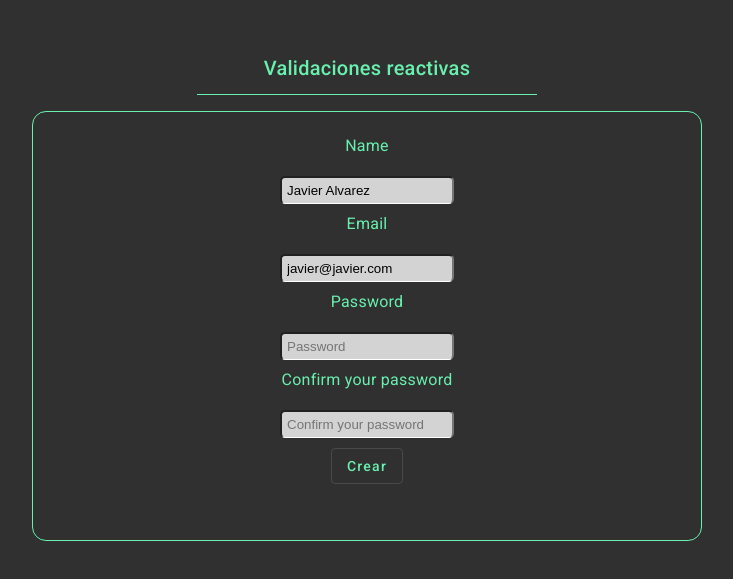
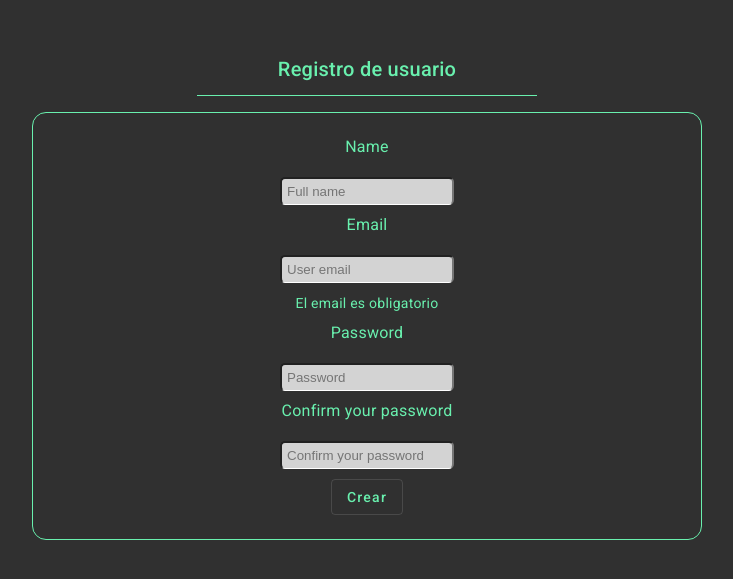
Before and after one commit to Soyjavieralvarez/online-store, an Angular app: page /auth/register in a window 1280 px wide. Shown: the part 109-688 px from the top of the page, without its empty margins (273-1006 px from the left). Built offline with nearby package versions, Linux system fonts and the light colour scheme.

Commit message:
changes baseURL enviroments

```diff
--- a/src/app/auth/pages/register/register.component.html
+++ b/src/app/auth/pages/register/register.component.html
@@ -1,5 +1,5 @@
 <div class="register_form">
-  <h2>Validaciones reactivas</h2>
+  <h2>Registro de usuario</h2>
   <div class="col">
     <form autocomplete="off" [formGroup]="myForm" (ngSubmit)="submitForm()">
       <!---Name-->
@@ -20,9 +20,8 @@
       <div class="form_input">
         <label class="col-sm-3 col-form-label">Email</label>
         <input type="email" class="form-control" placeholder="User email" formControlName="email" />
-        <span class="form-text text-danger" *ngIf="invalidField('email')">
-            Debes poner un email válido
-          </span>
+        {{emailErrorMsg}}
+
       </div>
 
       <!---Password-->
@@ -48,7 +47,7 @@
         </span>
       </div>
       <div class="form_button">
-        <button mat-stroked-button color="accent" type="submit">Crear</button>
+        <button mat-stroked-button color="accent" type="submit" [disabled]="myForm.pending">Crear</button>
       </div>
 
     </form>
--- a/src/app/auth/pages/register/register.component.scss
+++ b/src/app/auth/pages/register/register.component.scss
@@ -1,24 +1,24 @@
-.register_form{
+.register_form {
   background-color: #303030;
-   height:100%;
-    color:#69f0ae;
+  height: 100%;
+  color: #69f0ae;
   display: flex;
   flex-direction: column;
   align-items: center;
   justify-content: center;
 
-    & h2{
-        padding:10px;
+  & h2 {
+    padding: 10px;
     text-align: center;
     border-bottom: solid 1px #69f0ae;
     width: 25%;
   }
 }
 
-.col{
-    padding:20px;
-    height:50%;
-    width:50%;
+.col {
+  padding: 20px;
+  height: auto;
+  width: 50%;
   display: flex;
   flex-direction: column;
   padding: 1em;
@@ -26,40 +26,39 @@
   border-radius: 1em;
 }
 
-.form_input{
+.form_input {
   // border: solid 2px white;
   display: flex;
   flex-direction: column;
   align-items: center;
   justify-content: center;
-    gap:10px;
+  gap: 10px;
   width: 100%;
   text-align: center;
 
-    & label{
-        padding:10px;
+  & label {
+    padding: 10px;
     font-size: medium;
   }
 
-    & input{
-        padding:5px;
+  & input {
+    padding: 5px;
     width: 25%;
     height: 20%;
     border-radius: 5px;
-        background-color:
-        #ffffffc9;
+    background-color: #ffffffc9;
     border-bottom: solid 1px white;
   }
 
-    & span{
-        padding:10px;
-        color:#e11781;
+  & span {
+    padding: 10px;
+    color: #e11781;
     font-size: small;
   }
 }
 
-.form_button{
-    padding:10px;
+.form_button {
+  padding: 10px;
   display: flex;
   align-items: center;
   justify-content: center;
--- a/src/app/auth/pages/register/register.component.ts
+++ b/src/app/auth/pages/register/register.component.ts
@@ -1,8 +1,7 @@
 import { Component, OnInit } from '@angular/core';
 import { FormBuilder, FormControl, FormGroup, Validators } from '@angular/forms';
-import { ValidatorService } from '../../../shared/validator/validator.service';
-
-
+import { EmailValidatorService } from 'src/app/shared/validator/email-validator.service';
+import { ValidatorService } from 'src/app/shared/validator/validator.service';
 
 
 @Component({
@@ -21,22 +20,44 @@ export class RegisterComponent implements OnInit {
 
   myForm: FormGroup = this.fb.group({
     name:['', [ Validators.required, Validators.pattern(this.fullNamePattern) ]],
-    email:['', [ Validators.required, Validators.pattern( this.emailPattern )]],
+    email:['', [ Validators.required, Validators.pattern( this.emailPattern )], [this.emailValidator]],
     password:['', [ Validators.required, Validators.minLength(6)]],
     confirmPassword:['', [ Validators.required]]
   },
   //  {
   //   validators: [this.ValidatorService.equalFields('password', 'confirmPassword')]
   // }
-  )
+  );
 
-constructor ( private fb: FormBuilder ) {}
+
+
+  get emailErrorMsg(){
+    const caso = Object.keys(this.myForm.get("email")?.errors ?? {})[0];
+    switch(caso){
+    case "":
+      return "";
+    case "required":
+      return "El email es obligatorio";
+    case "pattern":
+      return "El email no es válido";
+    case "unique":
+      return "El email ya está registrado";
+    default:
+      return "Error desconocido con este email";
+    }
+  }
+
+constructor ( private fb: FormBuilder,
+              private validatorService: ValidatorService,
+              private emailValidator: EmailValidatorService ) {}
 
 ngOnInit(): void{
-  this.myForm.reset({
-    name:'Javier Alvarez',
-    email:'javier@javier.com'
-  })
+  // this.myForm.reset({
+  //   name:'Javier Alvarez',
+  //   email:'javier@javier.com',
+  //   password:'123456',
+  //   confirmPassword:'123456'
+  // })
 }
 
 invalidField( field:string ) {
@@ -44,9 +65,13 @@ invalidField( field:string ) {
   && this.myForm.get(field)?.touched
 }
 
+
+
 submitForm() {
   console.log(this.myForm.value);
   this.myForm.markAllAsTouched();
 }
 
+
+
 }
--- a/src/app/auth/services/auth.service.ts
+++ b/src/app/auth/services/auth.service.ts
@@ -20,14 +20,14 @@ export class AuthService {
     return {...this._auth!}
   }
 
-  constructor( private hhttp: HttpClient) { }
+  constructor( private http: HttpClient) { }
 
  verifyAuthentication(): Observable<boolean> {
   if (!localStorage.getItem('token')) {
     return of (false) ;
   }
 
-  return this.hhttp.get<Auth>(`${ this.baseURL}/users/1`)
+  return this.http.get<Auth>(`${ this.baseURL}/users/1`)
   .pipe(
     map( auth => {
       this._auth = auth;
@@ -37,7 +37,7 @@ export class AuthService {
  }
 
   login() {
-    return this.hhttp.get<Auth>(`${ this.baseURL}/users/1`)
+    return this.http.get<Auth>(`${ this.baseURL}/users/1`)
     .pipe(
       tap( auth => this._auth = auth),
       tap( auth => localStorage.setItem('token', auth.id)),
--- a/src/app/products/pages/list/list.component.scss
+++ b/src/app/products/pages/list/list.component.scss
@@ -26,6 +26,7 @@
             width: 100%;
             margin: 0 auto;
             margin-bottom: 10px;
+            justify-content: center;
 
             & .mat-card{
                 margin-top:20px;
--- /dev/null
+++ b/src/app/shared/validator/email-validator.service.ts
@@ -0,0 +1,23 @@
+import { HttpClient } from '@angular/common/http';
+import { Injectable } from '@angular/core';
+import { AbstractControl, AsyncValidator, ValidationErrors } from '@angular/forms';
+import { Observable, of } from 'rxjs';
+import { map, delay } from 'rxjs/operators'
+
+@Injectable({
+  providedIn: 'root'
+})
+export class EmailValidatorService implements AsyncValidator {
+
+  constructor( private http: HttpClient) { }
+
+  validate(control: AbstractControl<any, any>): Observable<ValidationErrors | null>{
+    const email = control.value;
+    if(!email){
+      return of({emailRequired: true});
+    }
+    return this.http.get<any[]>(`http://localhost:3000/registeredUsers?=${ email }`).pipe(
+      map((res) => res.length == 0? null : { unique: true })
+    );
+  }
+}
--- a/src/environment/enviroment.ts
+++ b/src/environment/enviroment.ts
@@ -1,4 +1,3 @@
-
 export const enviroment = {
     production: false,
     baseURL: 'http://localhost:3000'
```
Lines whose indentation alone changed are shown as unchanged.
